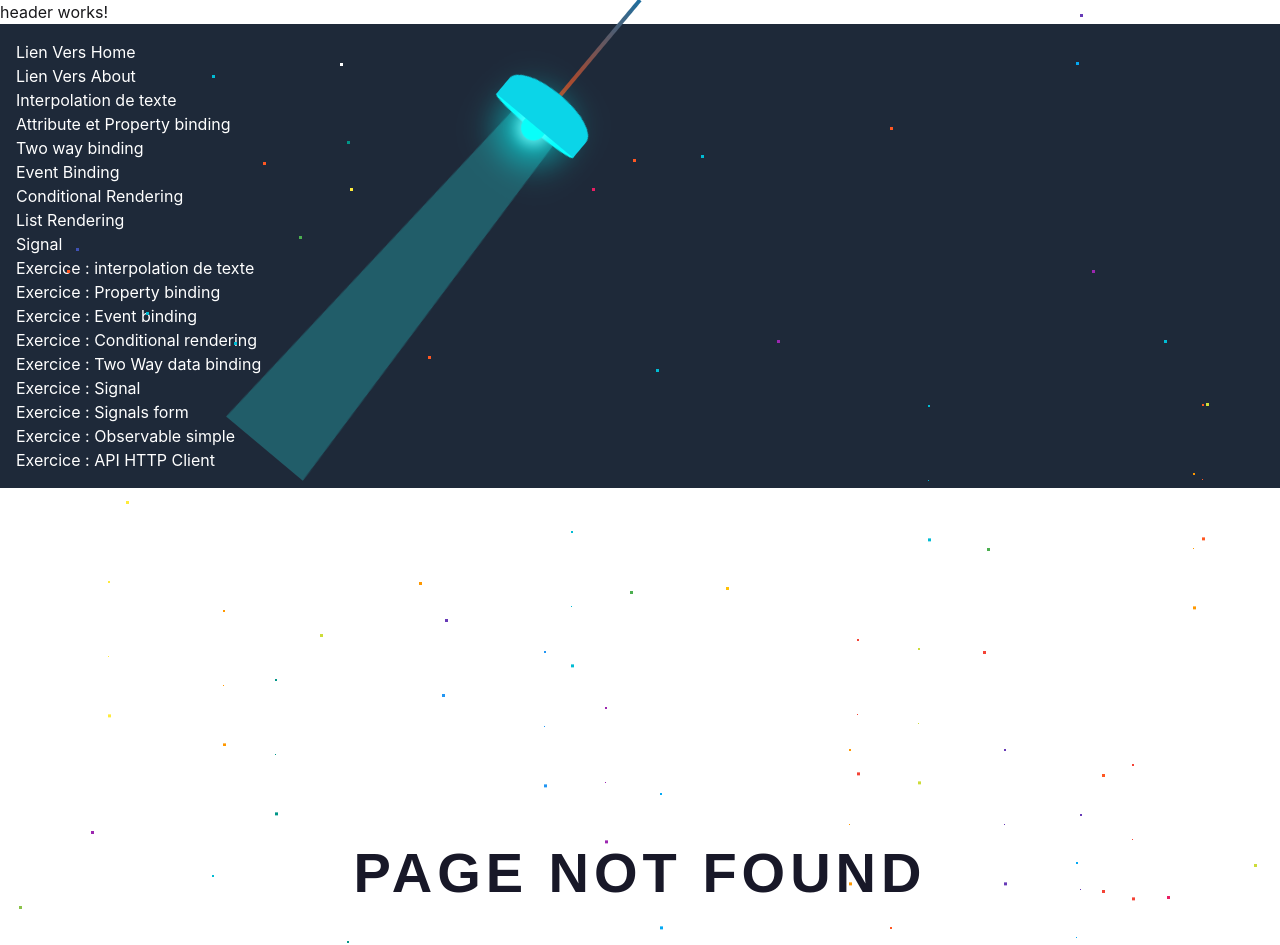
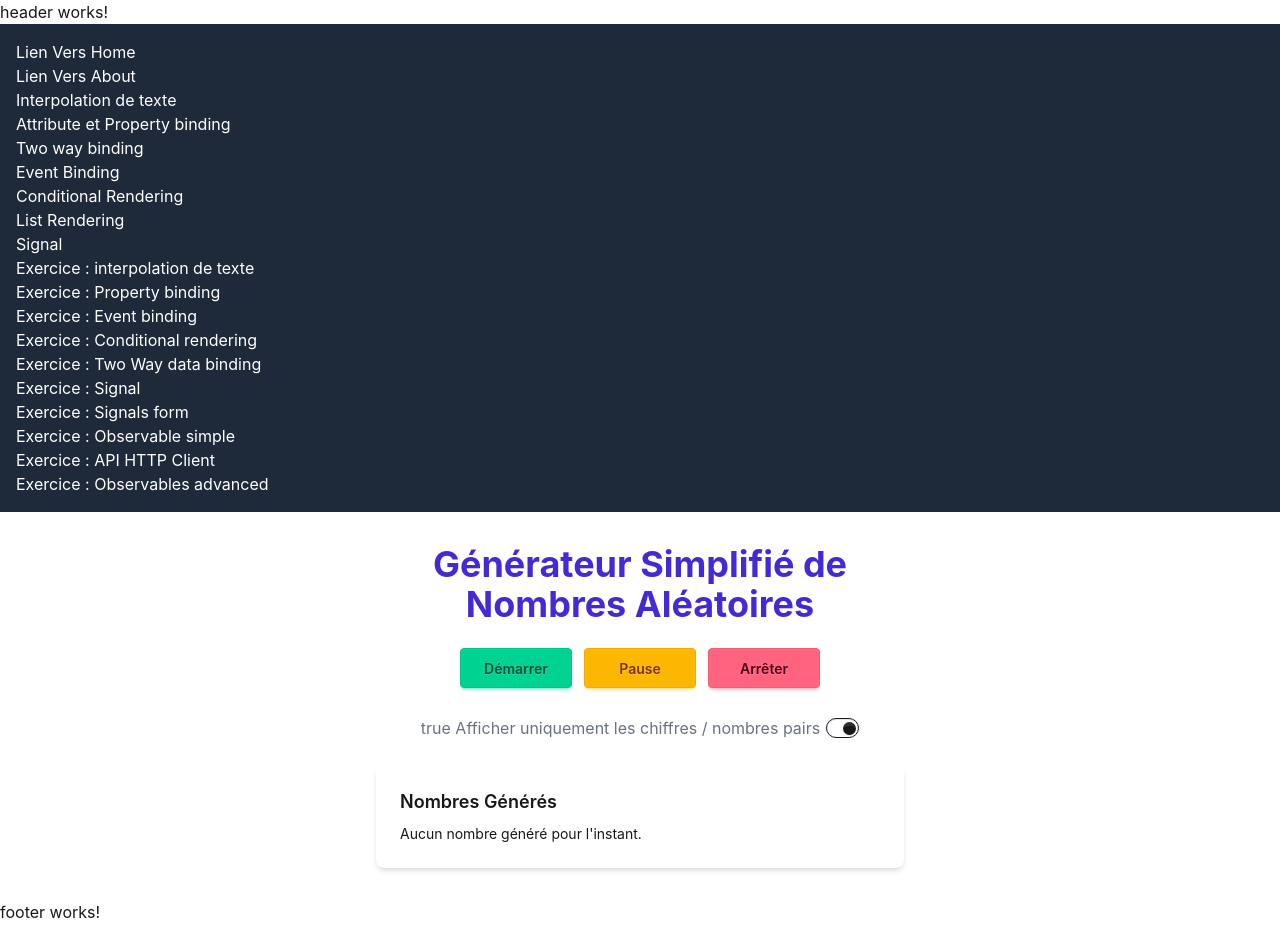
Before and after one commit to GuillaumeItier/cours-angular, an Angular app: page /observables-advanced-exercice in a window 1280 px wide. Shown: the top 945 px of the page. After the commit the page ends 924 px from the top, so only its background shows below. Built offline with nearby package versions, Linux system fonts and the light colour scheme.

Commit message:
feat: add observables advanced exercice page

```diff
--- a/src/app/app.routes.ts
+++ b/src/app/app.routes.ts
@@ -20,6 +20,7 @@ import { SignalExercice } from './pages/exercices/signal-exercice/signal-exercic
 import { SignalsFormExercice } from './pages/exercices/signals-form-exercice/signals-form-exercice';
 import { ObservableSimpleExercice } from './pages/exercices/observable-simple-exercice/observable-simple-exercice';
 import { ApiHttpclientExercice } from './pages/exercices/api-httpclient-exercice/api-httpclient-exercice';
+import { ObservablesAdvancedExercice } from './pages/exercices/observables-advanced-exercice/observables-advanced-exercice';
 
 
 
@@ -56,7 +57,7 @@ export const routes: Routes = [
   { path: 'signals-form-exercice', component: SignalsFormExercice},
   { path: 'observable-simple-exercice', component: ObservableSimpleExercice},
   { path: 'api-httpclient-exercice', component: ApiHttpclientExercice},
-
+  { path: 'observables-advanced-exercice', component: ObservablesAdvancedExercice},
 
    //! ---------- Le système page Not Found ---------------------------------------------------------------------
   // Dans Angular il faut placer à la fin le path:'**'
--- a/src/app/components/layouts/header/header.html
+++ b/src/app/components/layouts/header/header.html
@@ -22,6 +22,7 @@
       <li><a routerLink="/signals-form-exercice">Exercice : Signals form</a></li>
       <li><a routerLink="/observable-simple-exercice">Exercice : Observable simple</a></li>
       <li><a routerLink="/api-httpclient-exercice">Exercice : API HTTP Client</a></li>
+      <li><a routerLink="/observables-advanced-exercice">Exercice : Observables advanced</a></li>
     </ul>
   </nav>
 </div>
--- /dev/null
+++ b/src/app/pages/exercices/observables-advanced-exercice/observables-advanced-exercice.html
@@ -0,0 +1,54 @@
+<div class="mx-auto flex w-full max-w-xl flex-col items-center px-4 py-8 sm:px-6">
+
+  <h1 class="text-center text-3xl font-bold text-primary sm:text-4xl">
+    Générateur Simplifié de Nombres Aléatoires
+  </h1>
+
+  <!-- Commandes du générateur -->
+  <form
+    class="my-6 flex flex-wrap justify-center gap-3"
+    aria-label="Contrôles du générateur"
+    (submit)="$event.preventDefault()"
+  >
+    <button (click)="start()" type="button" class="btn btn-success w-28">Démarrer</button>
+    <button (click)="pauseResume()" type="button" class="btn btn-warning w-28">{{ paused() ? 'Reprendre' : '  Pause  ' }}</button>
+    <button (click)="stop()" type="button" class="btn btn-error w-28">Arrêter</button>
+    <div class="form-control mt-4">
+      <label class="label cursor-pointer justify-between">
+      <span class="label-text text-gray-500">{{ filterEven() }} Afficher uniquement les chiffres / nombres pairs</span>
+      <input
+        type="checkbox"
+        class="toggle toggle-sm"
+        [checked]="filterEven()"
+        (click)="toggleFilter()"
+      />
+      </label>
+    </div>
+  </form>
+
+  <!-- Résultats -->
+  <section class="card w-full bg-base-100 shadow-md" aria-labelledby="titre-nombres">
+    <div class="card-body">
+      <h2 id="titre-nombres" class="card-title">Nombres Générés</h2>
+
+      <!-- À remplacer par un @for sur votre tableau de nombres -->
+      <ol class="flex flex-col gap-2">
+
+        @for (number of numbers(); track number.id) {
+            <li
+              class="flex items-center justify-between px-4 py-2 rounded-md font-semibold"
+              [class]="number.value % 2 === 0 ? 'bg-primary text-primary-content' : 'bg-secondary text-secondary-content'"
+    >
+              <span>{{ number.value }}</span>
+              <span class="badge bg-white text-neutral border-none px-4   py-3 font-medium">
+              {{ number.label }}
+              </span>
+            </li>
+        } @empty {
+            <p>Aucun nombre généré pour l'instant.</p>
+        }
+      </ol>
+    </div>
+  </section>
+
+</div>
--- /dev/null
+++ b/src/app/pages/exercices/observables-advanced-exercice/observables-advanced-exercice.ts
@@ -0,0 +1,88 @@
+import { Component, DestroyRef, inject, signal } from '@angular/core';
+import { takeUntilDestroyed } from '@angular/core/rxjs-interop';
+import { Subscription, filter, interval, map } from 'rxjs';
+import { FormsModule } from '@angular/forms';
+
+interface GeneratedNumber {
+  id: number;
+  value: number;
+  label: 'Élevé' | 'Faible';
+}
+
+@Component({
+  imports: [FormsModule],
+  selector: 'app-observables-advanced-exercice',
+  styleUrl: './observables-advanced-exercice.css',
+  templateUrl: './observables-advanced-exercice.html',
+})
+export class ObservablesAdvancedExercice {
+  private readonly destroyRef = inject(DestroyRef);
+  numbers = signal<GeneratedNumber[]>([]);
+
+  filterEven = signal<boolean>(true);
+  paused = signal<boolean>(false);
+  private nextId = 0;
+  private subscription: Subscription | null = null;
+
+ start(): void {
+    if (this.subscription) return;
+
+    this.paused.set(false);
+
+    this.subscription = interval(1000)
+      .pipe(
+        // 1. Transformer chaque tic en nombre aléatoire entre 1 et 100
+        map(() => Math.floor(Math.random() * 100) + 1),
+        // 2. Filtrer les nombres impairs si le switch est actif
+        filter((value) => !this.filterEven() || value % 2 === 0),
+        // 3. Enrichir la donnée avec un identifiant unique et une étiquette
+        map(
+          (value): GeneratedNumber => ({
+            id: ++this.nextId,
+            value,
+            label: value > 50 ? 'Élevé' : 'Faible',
+          }),
+        ),
+        // 4. Sécurité : désabonnement automatique si le composant est détruit
+        takeUntilDestroyed(this.destroyRef),
+      )
+      .subscribe((newNumber) => {
+        // Conserver uniquement les 10 derniers éléments de manière immuable
+        this.numbers.update((list) => [...list.slice(-9), newNumber]);
+      });
+  }
+
+    pauseResume(): void {
+    this.paused.update((isPaused) => !isPaused);
+
+    if (this.paused()) {
+      this.stopSubscription();
+    } else {
+      this.start();
+    }
+  }
+
+    toggleFilter(): void {
+    this.filterEven.update((val) => !val);
+  }
+
+
+  stopSubscription(): void {
+    if (this.subscription) {
+      this.subscription.unsubscribe();
+      this.subscription = null;
+    }
+  }
+
+  stop(): void {
+    this.stopSubscription();
+    this.numbers.set([]);
+    this.paused.set(false);
+  }
+// Si pas de takeUntilDestroyed on stop la souscription à la destruction du composant avec stopSubscription() :
+  // ngOnDestroy(): void {
+  //   this.stopSubscription();
+  // }
+
+
+}
--- a/src/app/pages/exercices/observables-http-exercice/observables-http-exercice.html
+++ /dev/null
@@ -1,80 +0,0 @@
-<div class="mx-auto w-full max-w-7xl px-4 py-8 sm:px-6 lg:px-8 min-h-1000">
-
-  <!-- Titre de la page -->
-  <div class="mb-8 flex flex-col gap-4 border-b border-base-300 pb-6 sm:flex-row sm:items-start sm:justify-between">
-    <div>
-      <h1 class="text-3xl font-bold text-primary sm:text-4xl">
-        <span aria-hidden="true">🦖</span> Digidex — Exercice HttpClient
-      </h1>
-      <p class="mt-2 text-sm text-base-content/70">
-        Consommation de l'API publique <code>digi-api.com</code> avec <code>HttpClient</code> et les <code>Signals</code>.
-      </p>
-    </div>
-    <!-- Doublon visuel de la pagination du bas : caché aux lecteurs d'écran -->
-    <span class="badge badge-outline badge-primary badge-lg self-start font-mono" aria-hidden="true">
-      Page {{currentPage() + 1 }} / {{totalPages()}}
-    </span>
-  </div>
-  @if (isLoading()) {
-    <div class="flex h-90 items-center justify-center">
-      <span class="loading loading-spinner loading-lg text-primary"></span>
-    </div>
-  }
-
-
-  @else if (errorMessage()) {
-    <div role="alert" class="alert alert-error mb-6">
-      <span>{{ errorMessage() }}</span>
-    </div>
-  }
-  @else {
-  <ul class="grid grid-cols-1 gap-6 sm:grid-cols-2 md:grid-cols-3 lg:grid-cols-5">
-    @for (digimon of digimons(); track digimon.id){
-    <li class="h-90">
-      <article class="card h-full border border-base-300 bg-base-100 shadow-md">
-        <figure class="px-6 pt-6">
-          <img
-            [src]="digimon.image"
-            [alt]="digimon.name"
-            width="200"
-            height="200"
-            loading="lazy"
-            class="h-40 w-auto object-contain"
-          />
-        </figure>
-        <div class="card-body items-center gap-2 text-center">
-          <span class="badge badge-ghost font-mono text-xs">#{{ digimon.id }}</span>
-          <h2 class="card-title text-xl">{{ digimon.name }}</h2>
-        </div>
-      </article>
-    </li>
-    }
-
-    <!-- } -->
-  </ul>
-
-  <!-- Pagination -->
-  <nav class="mt-10 flex flex-wrap items-center justify-center gap-4" aria-label="Pagination">
-    <button
-      (click)="previousPage()"
-      type="button"
-      class="btn w-28"
-      [class.btn-primary]="currentPage() !== 0"
-      [disabled]="currentPage() === 0"
-      >
-      <span aria-hidden="true">←</span> Précédent
-    </button>
-    <p class="font-mono text-sm" aria-live="polite">Page {{currentPage() + 1 }} sur {{totalPages()}}</p>
-    <button
-      (click)="nextPage()"
-      type="button"
-      class="btn w-28"
-      [class.btn-primary]="currentPage() !== totalPages()"
-      [disabled]="currentPage() === totalPages()"
-    >
-            Suivant <span aria-hidden="true">→</span>
-    </button>
-  </nav>
-}
-
-</div>
--- a/src/app/pages/exercices/observables-http-exercice/observables-http-exercice.ts
+++ /dev/null
@@ -1,71 +0,0 @@
-import { Component, signal, inject } from '@angular/core';
-import { HttpClient } from '@angular/common/http';
-import { Digimon, DigimonResponse, Pageable } from '../../../models/digimon.model';
-
-@Component({
-  imports: [],
-  selector: 'app-observables-http-exercice',
-  styleUrl: './observables-http-exercice.css',
-  templateUrl: './observables-http-exercice.html',
-})
-export class ObservablesHttpExercice {
-
-  private http = inject(HttpClient);
-
-  digimons = signal<Digimon[]>([]);
-  isLoading = signal<boolean>(true);
-  errorMessage = signal<string | null>(null);
-  currentPage = signal<number>(0);
-  totalPages = signal<number>(0);
-
-
-
-
-  ngOnInit(){
-    this.http.get<DigimonResponse>('https://digi-api.com/api/v1/digimon?page=0').subscribe({
-      next: (response) => {
-        this.digimons.set(response.content);
-        this.currentPage.set(response.pageable.currentPage);
-        this.totalPages.set(response.pageable.totalPages);
-        this.isLoading.set(false);
-      },
-      error: (e) => {
-        console.error(e);
-        this.errorMessage.set('Erreur lors du chargement des Digimon.');
-        this.isLoading.set(false);
-      }
-    });
-  }
-
-    goToPage(page: number) {
-    this.isLoading.set(true);
-    this.errorMessage.set(null);
-
-    this.http.get<DigimonResponse>(`https://digi-api.com/api/v1/digimon?page=${page}&pageSize=5`).subscribe({
-      next: (response) => {
-        this.digimons.set(response.content);
-        this.isLoading.set(false);
-        this.currentPage.set(response.pageable.currentPage);
-        this.totalPages.set(response.pageable.totalPages);
-        console.log(this.currentPage(), this.totalPages());
-      },
-      error: (e) => {
-        console.error(e);
-        this.errorMessage.set('Erreur lors du chargement des Digimon.');
-        this.isLoading.set(false);
-      }
-    });
-  }
-    previousPage() {
-    if (this.currentPage() > 0) {
-      this.goToPage(this.currentPage() - 1);
-    }
-  }
-
-    nextPage() {
-    if (this.currentPage() < this.totalPages()) {
-      this.goToPage(this.currentPage() + 1);
-    }
-  }
-
-}
```
Also changed, not shown: src/app/pages/exercices/observables-advanced-exercice/observables-advanced-exercice.css (added), 2 other files (tests, documents, lock files or other folders).
